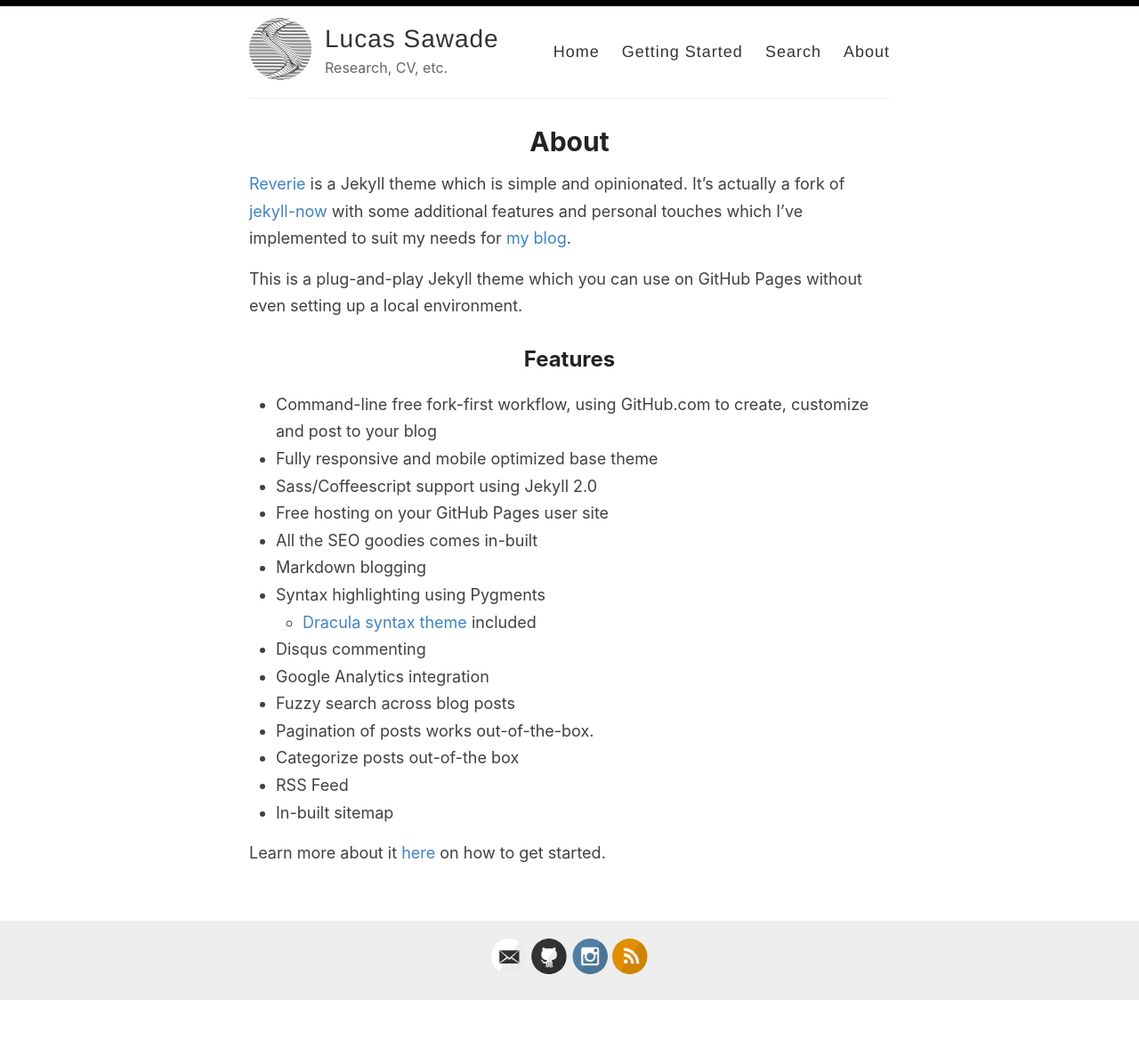
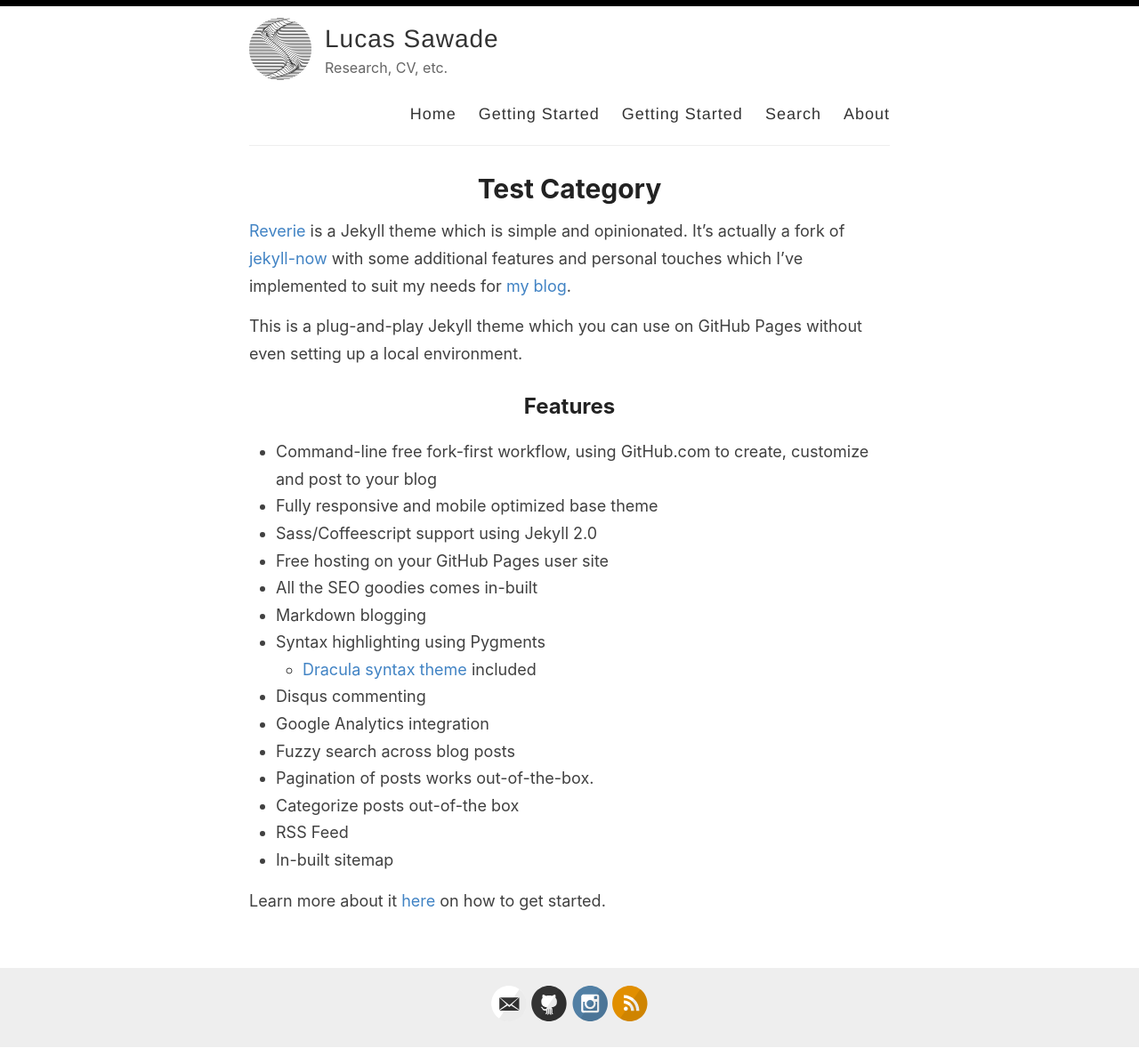
Before and after one commit to lsawade/lsawade.github.io, a Jekyll site: the page built from _pages/test_cat.md, in a window 1280 px wide. Shown: the whole page at 89% size. Built offline with Jekyll 4.4.1, drawn with Linux system fonts in a browser that asks for light colours; before the commit the page ends 1124 px from its top, so only the background shows below that.

Commit message:
fixed test-category

```diff
--- a/_layouts/default.html
+++ b/_layouts/default.html
@@ -29,6 +29,7 @@
             <nav>
               <a href="{{ site.baseurl }}/">Home</a>
               <a href="{{ site.baseurl }}/getting-started">Getting Started</a>
+              <a href="{{ site.baseurl }}/test_cat">Getting Started</a>
               <a href="{{ site.baseurl }}/search">Search</a>
               <a href="{{ site.baseurl }}/about">About</a>
             </nav>
--- a/_pages/test_cat.md
+++ b/_pages/test_cat.md
@@ -1,7 +1,7 @@
 ---
 layout: page
-title: About
-permalink: /about/
+title: Test Category
+permalink: /test_cat/
 ---
 
 [Reverie](https://github.com/amitmerchant1990/reverie) is a Jekyll theme which is simple and opinionated. It's actually a fork of [jekyll-now](https://github.com/barryclark/jekyll-now) with some additional features and personal touches which I've implemented to suit my needs for [my blog](https://www.amitmerchant.com).
```
